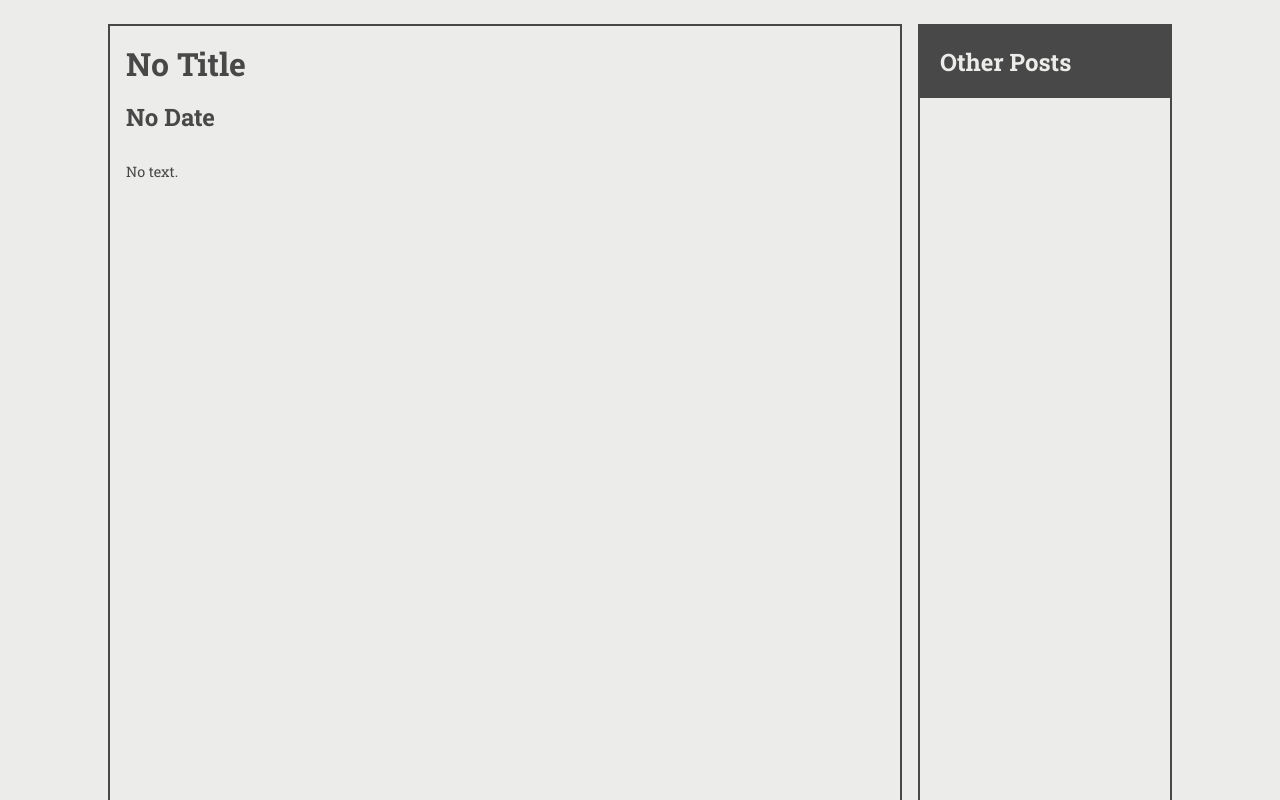
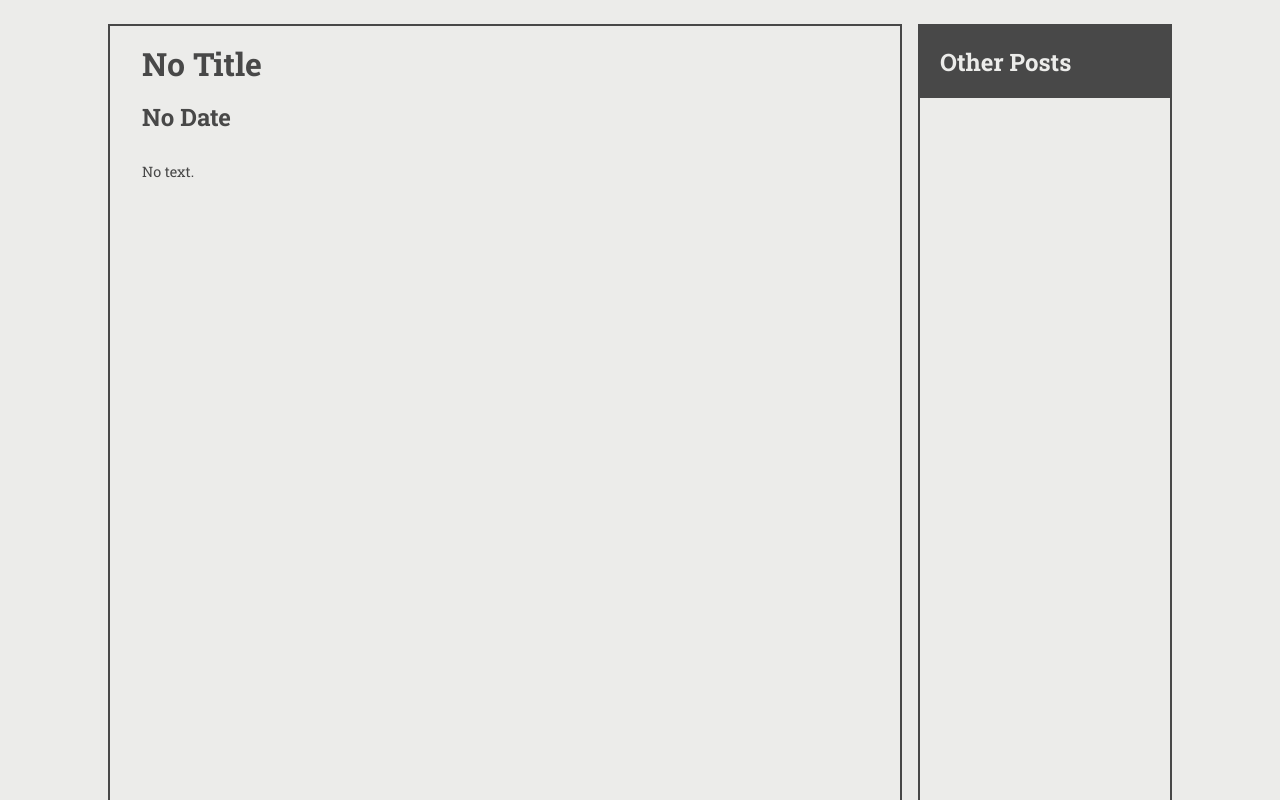
Before and after one commit to Kompjoeter/Github-Hosted-Blog, a plain HTML site: page index.html in a window 1280 px wide. Shown: the top 800 px of the page. Drawn offline with Linux system fonts and the light colour scheme; no server answers; a web font is replaced by a local one.

Commit message:
Update main.css

```diff
--- a/main.css
+++ b/main.css
@@ -51,7 +51,8 @@ body
 .blog-post-content
 {
     grid-column: 1/13;
-    padding: 1em;
+    padding: 2em;
+    padding-top: 1em;
 }
 
 #title, #date
```
